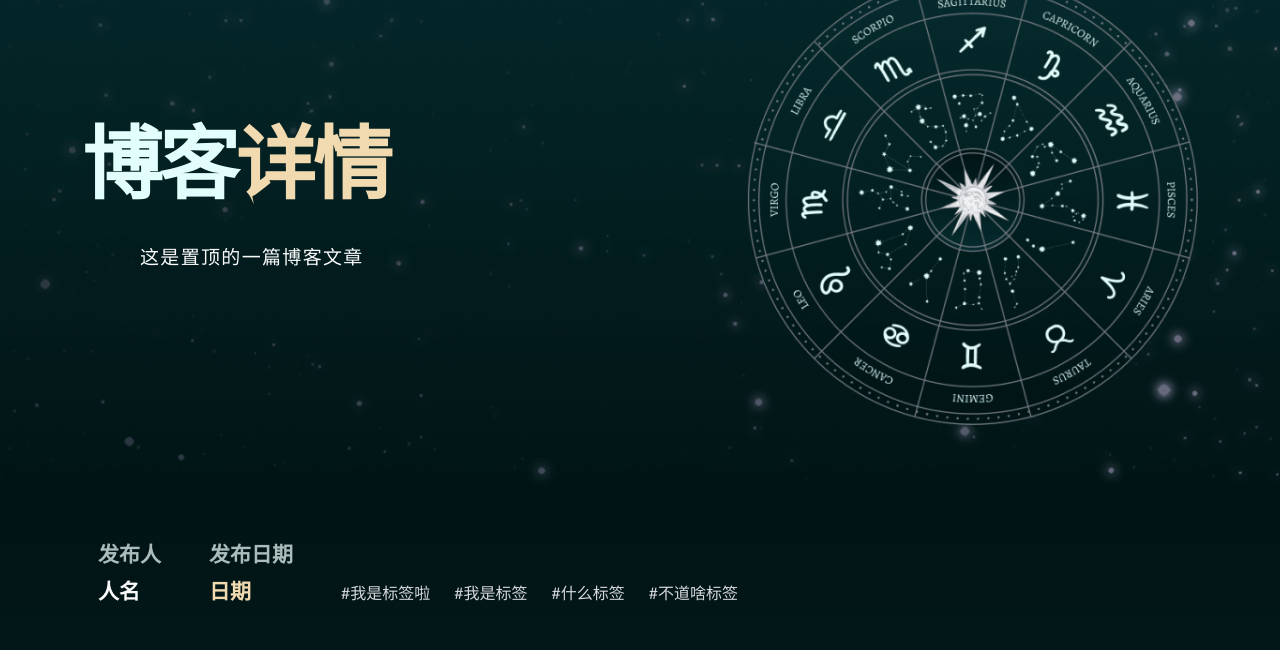
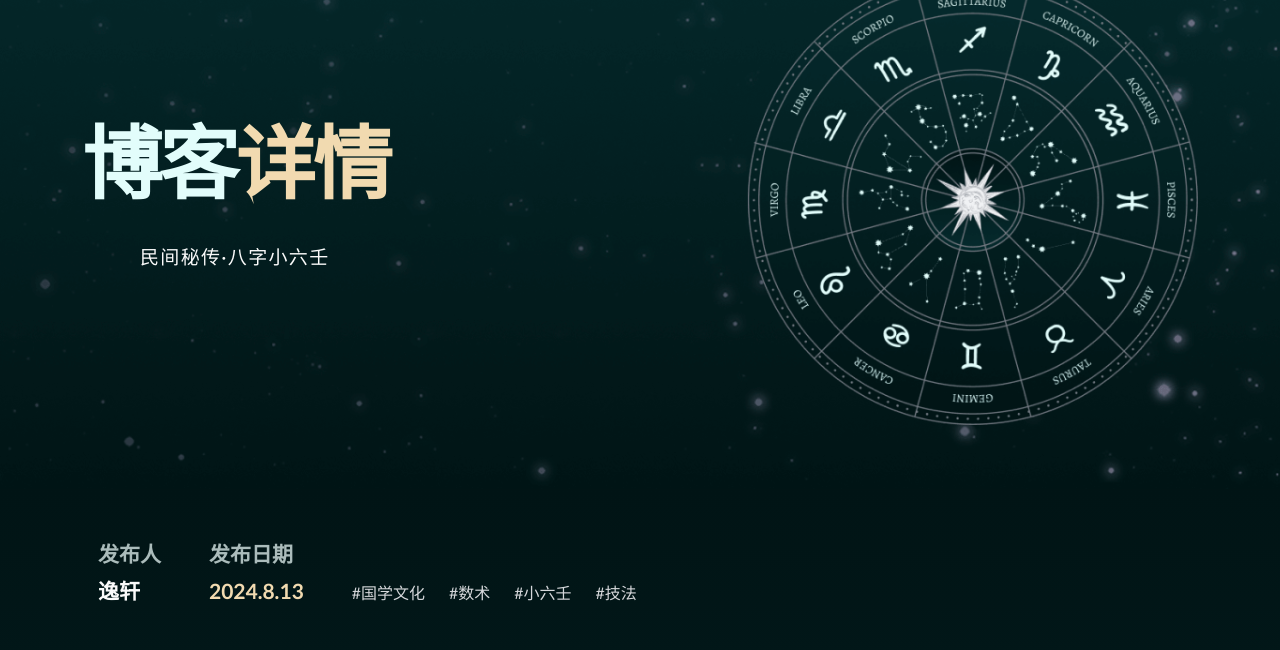
Before and after one commit to jiqiansi/jiqiansi.github.io, a plain HTML site: page 事例（风后）.html in a window 1280 px wide. Shown: the part 149-799 px from the top of the page. Drawn offline with Linux system fonts and the light colour scheme.

Commit message:
bazixiaoliuren.html

```diff
--- a/事例（风后）.html
+++ b/事例（风后）.html
@@ -8,7 +8,7 @@
             shrink-to-fit=no">
         <meta name="description" content="Astro - Astrology HTML5 Boostrap website Template">
 
-        <title>博客详情</title>
+        <title>民间秘传——八字小六壬</title>
 
         <!-- Favicon -->
 
@@ -81,7 +81,7 @@
                             <div class="content">
                                 <h2 class="fs-80 "><b class="color-light">博客</b>详情</h2>
                                 <div class="col-xl-8 col-lg-10 col-sm-11 ms-58">
-                                    <p class="fw-5 fs-19 ">这是置顶的一篇博客文章</p>
+                                    <p class="fw-5 fs-19 ">民间秘传·八字小六壬</p>
                                 </div>
                             </div>
                         </div>
@@ -103,24 +103,24 @@
                                     <img src="static/picture/auther.png" alt="">
                                     <div>
                                         <h6>发布人</h6>
-                                        <h6 class="name">人名</h6>
+                                        <h6 class="name">逸轩</h6>
                                     </div>
                                 </div>
                                 <div class="publish">
                                     <h6>发布日期</h6>
-                                    <h6 class="date">日期</h6>
+                                    <h6 class="date">2024.8.13</h6>
                                 </div>
                                 <div class="tags">
                                     <ul>
-                                        <li>#我是标签啦</li>
-                                        <li>#我是标签</li>
-                                        <li>#什么标签</li>
-                                        <li>#不道啥标签</li>
+                                        <li>#国学文化</li>
+                                        <li>#数术</li>
+                                        <li>#小六壬</li>
+                                        <li>#技法</li>
                                     </ul>
                                 </div>
                             </div>
                             <div class="content">
-                                <h2 class="blog-title">我是大标题</h2>
+                                <h2 class="blog-title">民间秘传·八字小六壬</h2>
                                 <p>嘿，老登</p>
                                 <div class="row">
                                     <div class="col-lg-6">
```
